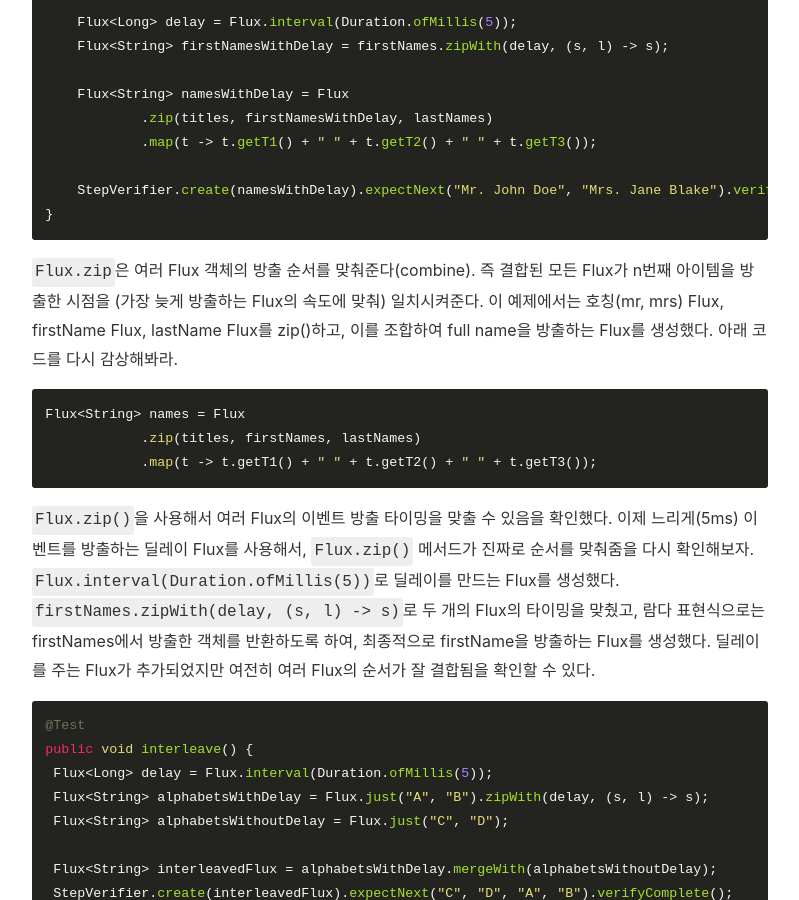
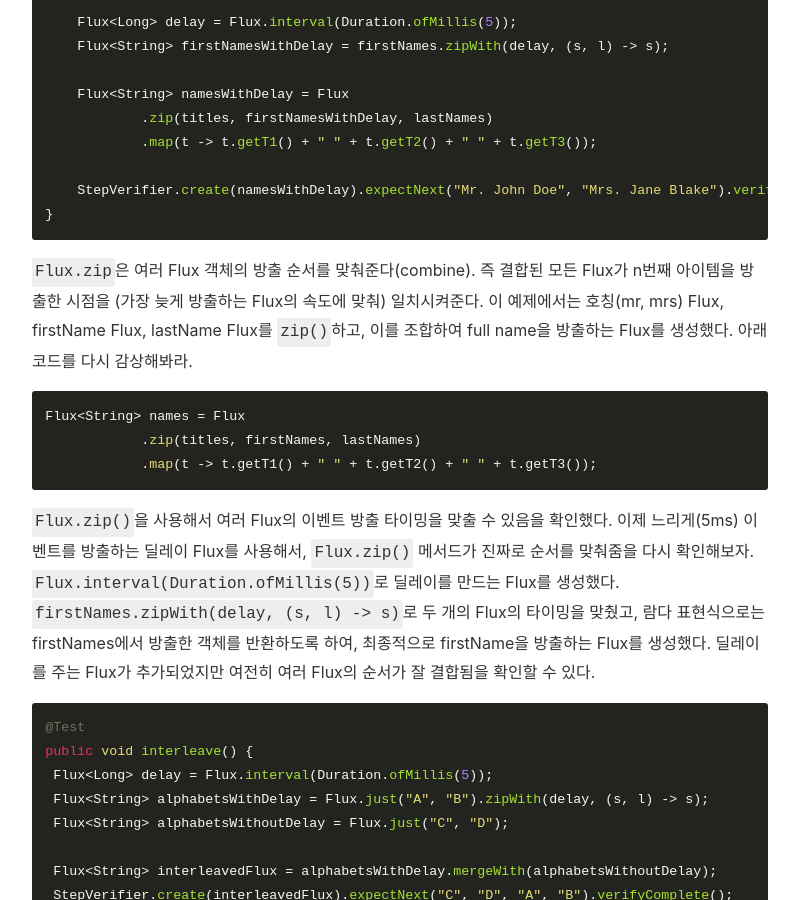
Before and after one commit to countingmars/countingmars.github.io, a Jekyll site: the page built from _posts/2018-08-15-reactor-core-tutorial.markdown, in a window 1280 px wide and 900 px high, scrolled down 3534 px. Shown: the whole window, without its empty margins (240-1039 px from the left). Built offline with Jekyll 4.4.1, drawn with Linux system fonts in a browser that asks for light colours; nearby versions of some CDN libraries.

````diff
--- a/_posts/2018-08-15-reactor-core-tutorial.markdown
+++ b/_posts/2018-08-15-reactor-core-tutorial.markdown
@@ -139,7 +139,7 @@ public void zipping() {
 
 `Flux.zip`은 여러 Flux 객체의 방출 순서를 맞춰준다(combine).
 즉 결합된 모든 Flux가 n번째 아이템을 방출한 시점을 (가장 늦게 방출하는 Flux의 속도에 맞춰) 일치시켜준다.
-이 예제에서는 호칭(mr, mrs) Flux, firstName Flux, lastName Flux를 zip()하고,
+이 예제에서는 호칭(mr, mrs) Flux, firstName Flux, lastName Flux를 `zip()`하고,
 이를 조합하여 full name을  방출하는 Flux를 생성했다.
 아래 코드를 다시 감상해봐라.
 ```
````
